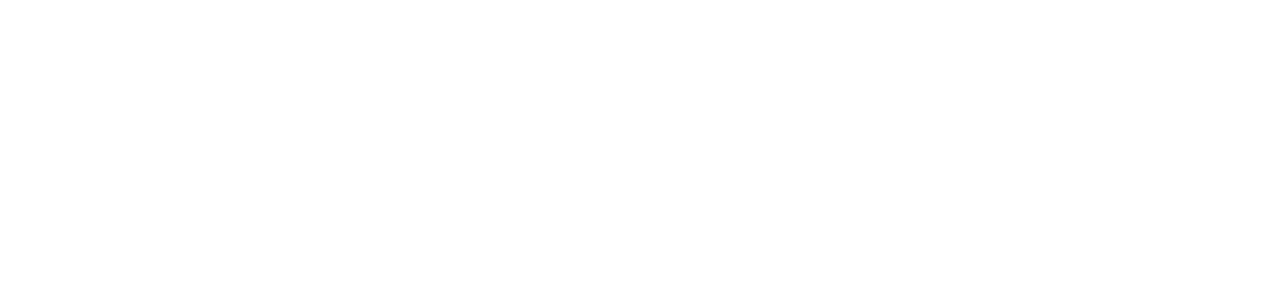
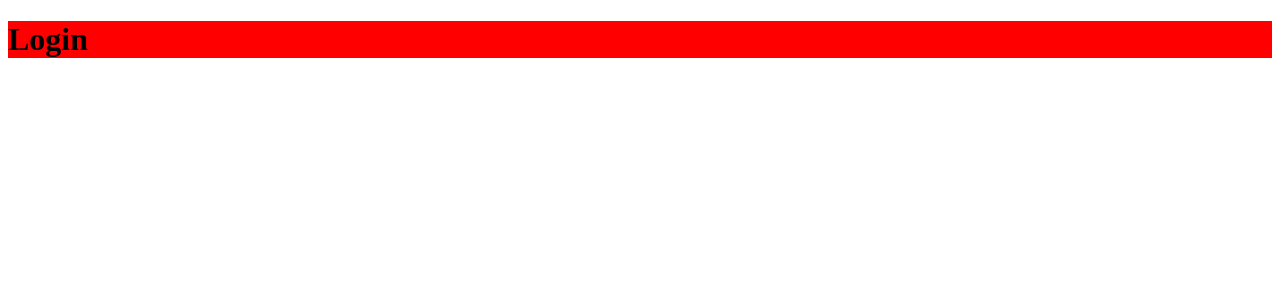
Before and after one commit to AlanSeefeld/ERP_WEB, a React (Vite) app in the folder Front-end/: page / in a window 1280 px wide. Shown: the top 300 px of the page. Built offline with nearby package versions, Linux system fonts and the light colour scheme.

Commit message:
Criação de arquivos da página Login

```diff
--- a/Front-end/src/main.jsx
+++ b/Front-end/src/main.jsx
@@ -1,8 +1,10 @@
+//Importação da tela de Login
+import Login from './pages/Login'
 import React from 'react'
 import ReactDOM from 'react-dom/client'
 
 ReactDOM.createRoot(document.getElementById('root')).render(
   <React.StrictMode>
-
-  </React.StrictMode>,
+    <Login></Login>
+  </React.StrictMode>
 )
--- /dev/null
+++ b/Front-end/src/pages/Login/index.jsx
@@ -0,0 +1,11 @@
+import {Title} from './styles'
+
+function Login(){
+
+    return(
+        <div>
+            <Title>Login</Title>
+        </div>
+    )
+}
+export default Login;
--- /dev/null
+++ b/Front-end/src/pages/Login/styles.js
@@ -0,0 +1,7 @@
+import styled from 'styled-components'
+
+//Fazendo criação e estilização do componente Title
+export const Title = styled.h1`
+    color:black;
+    background-color: red;
+`
```
